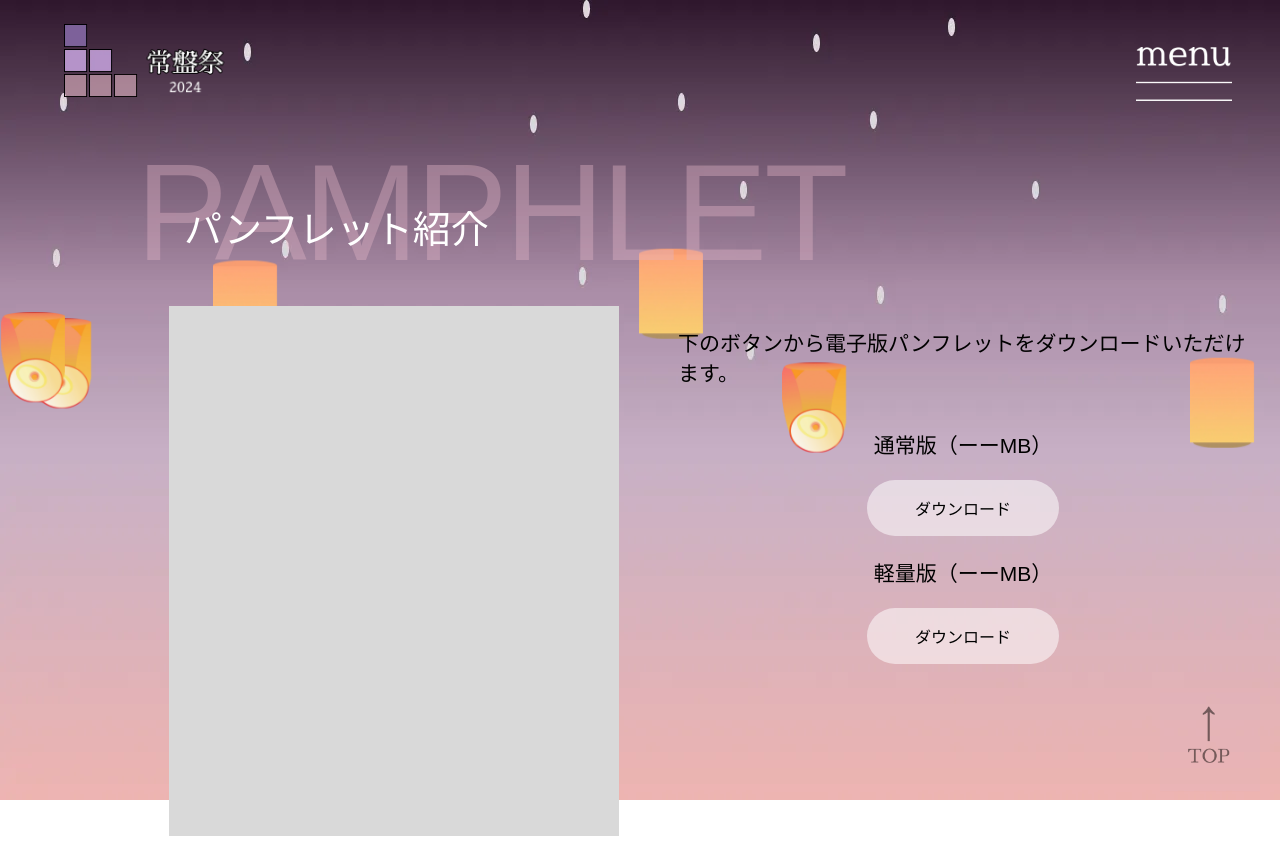
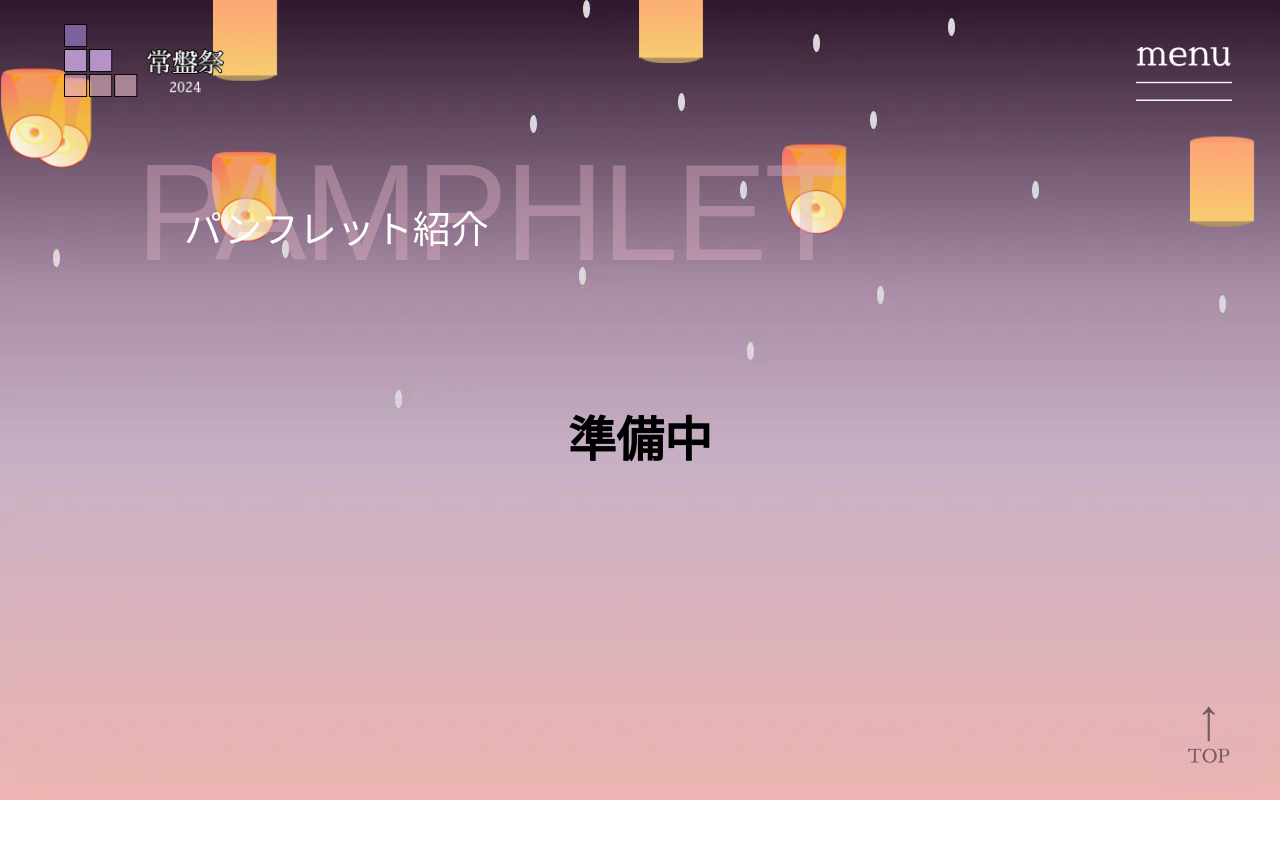
Before and after one commit to ynufes-tech/ynufes-tokiwa24, a Nuxt app: page /pamphlet in a window 1280 px wide. After the commit the page ends 800 px from the top, so only its background shows below. Built offline with nearby package versions, Linux system fonts and the light colour scheme; a web font is replaced by a local one.

Commit message:
準備中表示

```diff
--- a/pages/pamphlet/index.vue
+++ b/pages/pamphlet/index.vue
@@ -12,32 +12,35 @@ useHead({
 <template>
     <div class="page-root">
      <PageTitle title="PAMPHLET" sub-title="パンフレット紹介"/>
-        <div class="big-box">
-            <div class="picture-holder">
-                <img
-                  alt="pamphlet"
-                  class="pamphlet-img"
-                  src="~/assets/images/pamphlet-tmp.png"
-                />
-            </div>
+<!--        <div class="big-box">-->
+<!--            <div class="picture-holder">-->
+<!--                <img-->
+<!--                  alt="pamphlet"-->
+<!--                  class="pamphlet-img"-->
+<!--                  src="~/assets/images/pamphlet-tmp.png"-->
+<!--                />-->
+<!--            </div>-->
+<!--        -->
+<!--            <div class="box">-->
+<!--                <div class="about">-->
+<!--                    <p>下のボタンから電子版パンフレットをダウンロードいただけます。</p>-->
+<!--                </div>-->
+<!--                <div class="download">-->
+<!--                    <p>通常版（ーーMB）</p>-->
+<!--                    <div class="download-button">-->
+<!--                      <WhiteButton text="ダウンロード" link=""/>-->
+<!--                    </div>-->
+<!--                    <p>軽量版（ーーMB）</p>-->
+<!--                    <div class="download-button">-->
+<!--                      <WhiteButton text="ダウンロード" link=""/>-->
+<!--                    </div>-->
+<!--                </div>-->
+<!--            </div>-->
 
-            <div class="box">
-                <div class="about">
-                    <p>下のボタンから電子版パンフレットをダウンロードいただけます。</p>
-                </div>
-                <div class="download">
-                    <p>通常版（ーーMB）</p>
-                    <div class="download-button">
-                      <WhiteButton text="ダウンロード" link=""/>
-                    </div>
-                    <p>軽量版（ーーMB）</p>
-                    <div class="download-button">
-                      <WhiteButton text="ダウンロード" link=""/>
-                    </div>
-                </div>
-            </div>
-
-        </div>
+<!--        </div>-->
+      <div class="prepare">
+        <h1>準備中</h1>
+      </div>
       <FloatingButton />
     </div>
 </template>
@@ -116,5 +119,9 @@ p {
       font-size: 16px;
     }
  }
-
+.prepare{
+  display: flex;
+  justify-content: center;
+  margin-top: 5%;
+}
 </style>
```
